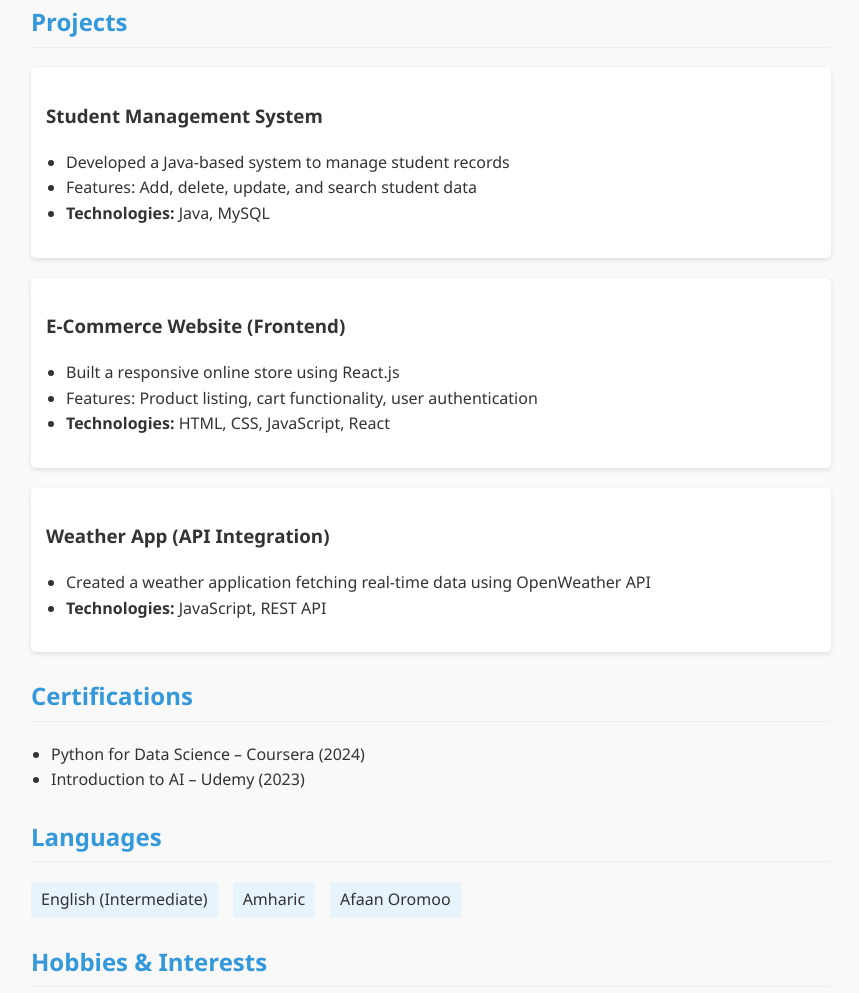
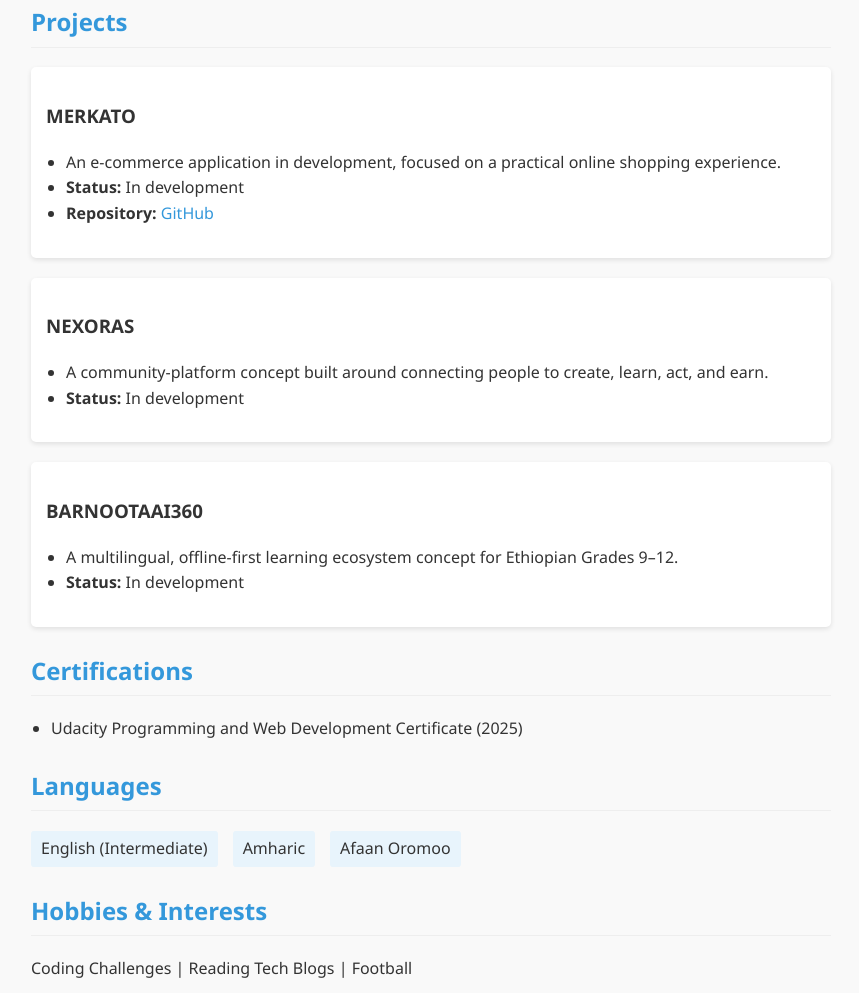
Before and after one commit to bekan25/bekan25.github.io, a plain HTML site: page dera.html in a window 1280 px wide. Shown: the part 1396-2389 px from the top of the page, without its empty margins (209-1068 px from the left). Drawn offline with Linux system fonts and the light colour scheme.

Commit message:
Correct outdated portfolio profile and project claims

```diff
--- a/dera.html
+++ b/dera.html
@@ -133,7 +133,7 @@
 
     <section class="section">
         <h2>About Me</h2>
-        <p>I am Dereje Solomon, a passionate and driven Computer Science student at Unity University, set to graduate in 2025. I specialize in programming, problem-solving, and software development, with a keen interest in algorithms and system design. Fluent in English, Oromo, and Amharic, I thrive in collaborative environments and enjoy tackling complex challenges with innovative solutions.</p>
+        <p>I am Dereje Solomon, a fourth-year Computer Science student at Unity University in Ethiopia. I am developing my skills in full-stack web development, backend engineering, databases, and AI-supported learning tools. My portfolio includes MERKATO, NEXORAS, and BARNOOTAAI360 — projects that are currently in development. I also write and enjoy turning practical problems into useful digital solutions.</p>
     </section>
 
     <section class="section">
@@ -141,7 +141,7 @@
         <div class="education-item">
             <h3>Bachelor of Science in Computer Science</h3>
             <p><strong>Unity University, Addis Ababa, Ethiopia</strong></p>
-            <p>Expected Graduation: 2025</p>
+            <p>Current status: Fourth-year Computer Science student (2026)</p>
             <p><strong>Key Courses:</strong></p>
             <ul>
                 <li>Data Structures & Algorithms</li>
@@ -191,26 +191,25 @@
     <section class="section">
         <h2>Projects</h2>
         <div class="project">
-            <h3>Student Management System</h3>
+            <h3>MERKATO</h3>
             <ul>
-                <li>Developed a Java-based system to manage student records</li>
-                <li>Features: Add, delete, update, and search student data</li>
-                <li><strong>Technologies:</strong> Java, MySQL</li>
+                <li>An e-commerce application in development, focused on a practical online shopping experience.</li>
+                <li><strong>Status:</strong> In development</li>
+                <li><strong>Repository:</strong> <a href="https://github.com/bekan25/merkato" target="_blank" rel="noopener noreferrer">GitHub</a></li>
             </ul>
         </div>
         <div class="project">
-            <h3>E-Commerce Website (Frontend)</h3>
+            <h3>NEXORAS</h3>
             <ul>
-                <li>Built a responsive online store using React.js</li>
-                <li>Features: Product listing, cart functionality, user authentication</li>
-                <li><strong>Technologies:</strong> HTML, CSS, JavaScript, React</li>
+                <li>A community-platform concept built around connecting people to create, learn, act, and earn.</li>
+                <li><strong>Status:</strong> In development</li>
             </ul>
         </div>
         <div class="project">
-            <h3>Weather App (API Integration)</h3>
+            <h3>BARNOOTAAI360</h3>
             <ul>
-                <li>Created a weather application fetching real-time data using OpenWeather API</li>
-                <li><strong>Technologies:</strong> JavaScript, REST API</li>
+                <li>A multilingual, offline-first learning ecosystem concept for Ethiopian Grades 9–12.</li>
+                <li><strong>Status:</strong> In development</li>
             </ul>
         </div>
     </section>
@@ -218,8 +217,7 @@
     <section class="section">
         <h2>Certifications</h2>
         <ul>
-            <li>Python for Data Science – Coursera (2024)</li>
-            <li>Introduction to AI – Udemy (2023)</li>
+            <li>Udacity Programming and Web Development Certificate (2025)</li>
         </ul>
     </section>
 
@@ -240,7 +238,7 @@
     <section class="section">
         <h2>Contact & Links</h2>
         <p>🔗 <strong>GitHub:</strong> <a href="https://github.com/bekan25" target="_blank">github.com/bekan25</a></p>
-        <p>🔗 <strong>LinkedIn:</strong> <a href="https://www.linkedin.com/in/dereje-solomon-9a6230370" target="_blank">linkedin.com/in/dereje-solomon-9a6230370</a></p>
+        <p>🔗 <strong>LinkedIn:</strong> <a href="https://www.linkedin.com/in/dereje-solomon-9a6230370" target="_blank" rel="noopener noreferrer">linkedin.com/in/dereje-solomon-9a6230370</a></p>
     </section>
 
     <section class="section" style="text-align: center; padding: 20px; background-color: #e8f4fc; border-radius: 5px;">
```
